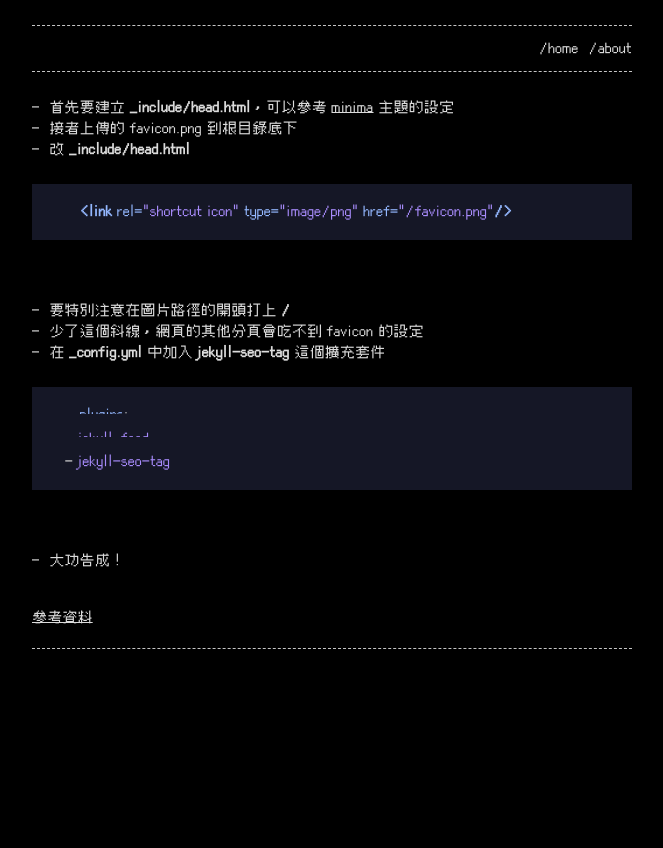
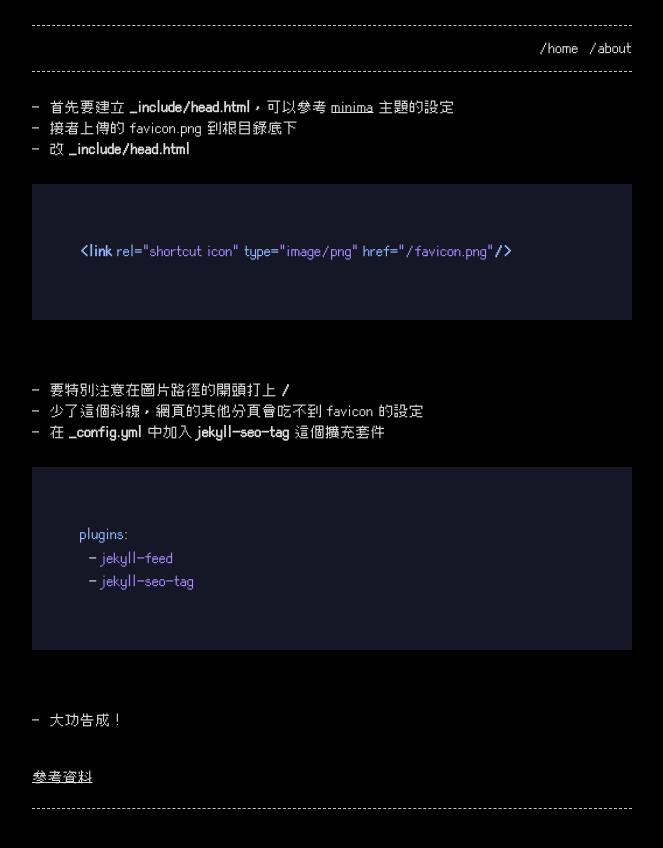
Before and after one commit to morningdip/home, a Jekyll site: the page built from _posts/2024-01-05-favicon.md, in a window 1280 px wide. Shown: the top 848 px of the page, without its empty margins (308-971 px from the left). Built offline with Jekyll 4.4.1, drawn with Linux system fonts in a browser that asks for light colours.

Commit message:
Update base.scss

```diff
--- a/_sass/base.scss
+++ b/_sass/base.scss
@@ -77,7 +77,7 @@ textarea { vertical-align: top; }
  */
 .lineno { color: var(--code-color-1); margin-right: 15px; }
 figure.highlight { margin: 5px 0; }
-pre, code { background-color: var(--raisin-black);  border: 0;  padding: 1rem 1.5rem;  margin: 1.5rem 0;  overflow:auto;  font-size: $base-font-size;  color: var(--text-color);  line-height: 1.7 !important;  font-family: $base-font-family !important; }
+pre, code { background-color: var(--raisin-black);  display: block;  border: 0;  padding: 1rem 1.5rem;  margin: 1.5rem 0;  overflow:auto;  font-size: $base-font-size;  color: var(--text-color);  line-height: 1.7 !important;  font-family: $base-font-family !important; }
 .highlight .c { color: var(--roman-silver); font-style: italic } /* Comment */
 .highlight .err { color: var(--congo-pink); } /* Error */
 .highlight .k { color: var(--light-blue); } /* Keyword */
```
